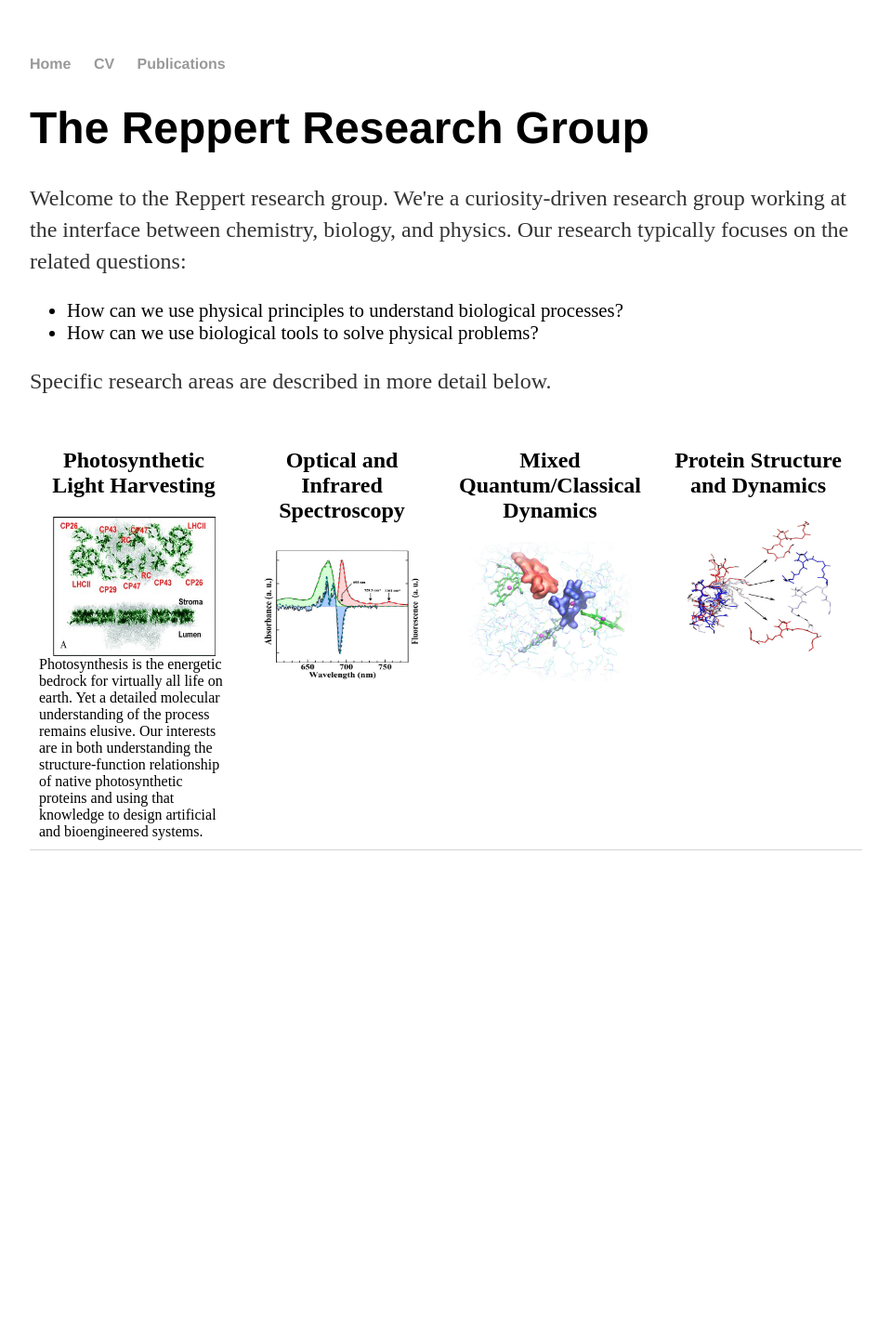
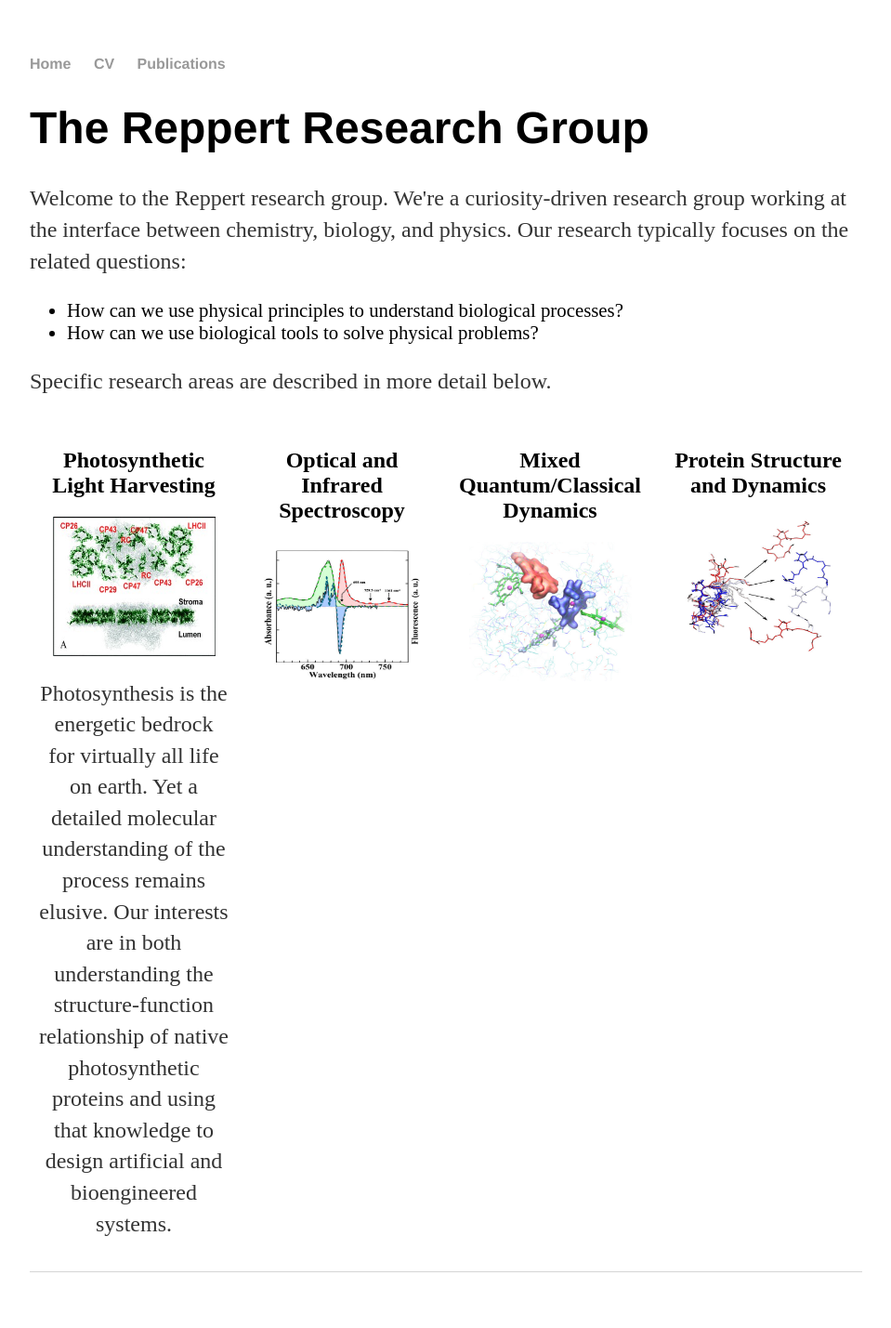
Before and after one commit to mreppert/mreppert.github.io, a Jekyll site: the page built from index.html, in a window 1280 px wide. Shown: the whole page at 93% size, without its empty margins (160-1119 px from the left). Built offline with Jekyll 4.4.1, drawn with Linux system fonts in a browser that asks for light colours; before the commit the page ends 975 px from its top, so only the background shows below that.

Commit message:
Update index.html

```diff
--- a/index.html
+++ b/index.html
@@ -53,7 +53,7 @@
 	<div class="column">
 		<h2 style="text-align:center;"}>Photosynthetic Light Harvesting</h2>
 		<img src="/psii_structure.jpg" width="175" height="150">
-	  	Photosynthesis is the energetic bedrock for virtually all life on earth. Yet a detailed molecular understanding of the process remains elusive. Our interests are in both understanding the structure-function relationship of native photosynthetic proteins and using that knowledge to design artificial and bioengineered systems.
+	  	<p style="text-align:center;"}>Photosynthesis is the energetic bedrock for virtually all life on earth. Yet a detailed molecular understanding of the process remains elusive. Our interests are in both understanding the structure-function relationship of native photosynthetic proteins and using that knowledge to design artificial and bioengineered systems.</p>
 	</div>
 	<div class="column">
 		<h2 style="text-align:center;">Optical and Infrared Spectroscopy</h2>
```
